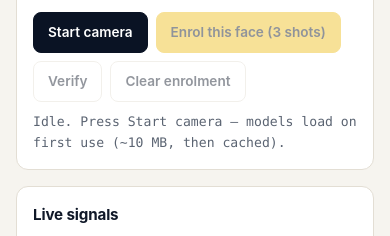
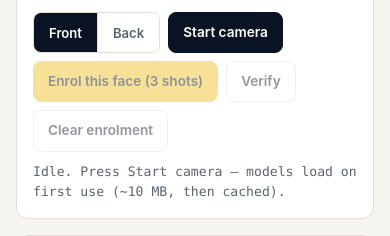
Before and after one commit to ooa-jain/attendance-portal, a Flask app: template templates/prototype.html in a window 390 px wide. Shown: the part 493-729 px from the top of the page. Run offline with Flask 3, Linux system fonts and the light colour scheme; the template is opened without the code that fills it, so the values that code supplies are empty; some libraries are stand-ins or nearby versions.

Commit message:
Prototype: add a front/back camera switch
The Scene panel is far more useful through a phone's back camera — hold the
phone over a book rather than turning the book around to face a laptop.

A Front/Back control sits beside Start camera. It can be set before starting
or switched while running; the previous stream's tracks are stopped so the
camera light goes out on the one being left.

Only the front view is mirrored. Flipping the canvas in CSS would have
mirrored Human's drawn labels and printed them backwards, so instead
filter.flip has Human analyse a flipped frame and the page draws
result.canvas, the frame Human actually worked on. Boxes land correctly and
text reads the right way round. The back camera is never mirrored, which is
what you want for reading anything with writing on it.

Resolution is now requested at 1280x720 instead of 640x480: a phone's back
camera has it to give and small text needs it.

If the device reports only one camera the Back button is disabled with a
note, since a desktop asking for the back camera usually just returns the
only camera present rather than failing.

Route tests still pass, with four added content checks covering the control,
the flip rule and the draw source. The camera itself is still untested here.

Co-Authored-By: Claude Opus 5 <noreply@anthropic.com>
Claude-Session: https://claude.ai/code/session_011s6ZBWNsK8UYoepUjHm2PE

```diff
--- a/templates/prototype.html
+++ b/templates/prototype.html
@@ -59,6 +59,14 @@
           color:var(--t2); border:1px solid var(--line); }
   .pill.on { background:var(--ok-bg); color:var(--ok); border-color:#BFE0CF; }
   #boot { font-size:.82rem; color:var(--t2); font-family:var(--mono); }
+  .seg { display:inline-flex; border:1px solid var(--line); border-radius:8px; overflow:hidden; }
+  .seg button {
+    border:0; border-radius:0; padding:9px 15px; font-size:.82rem; font-weight:600;
+    background:var(--card); color:var(--t2); cursor:pointer;
+  }
+  .seg button + button { border-left:1px solid var(--line); }
+  .seg button.on { background:var(--ink); color:#fff; }
+  .seg button:disabled { opacity:.4; cursor:not-allowed; }
   .objlist { display:flex; flex-wrap:wrap; gap:8px; min-height:34px; align-items:flex-start; }
   .objempty { color:var(--t3); font-size:.84rem; }
   .obj {
@@ -107,6 +115,10 @@
         <canvas id="overlay"></canvas>
       </div>
       <div class="row">
+        <div class="seg" id="camSeg">
+          <button type="button" class="on" data-mode="user">Front</button>
+          <button type="button" data-mode="environment">Back</button>
+        </div>
         <button id="btnStart" class="primary">Start camera</button>
         <button id="btnEnrol" class="gold" disabled>Enrol this face (3 shots)</button>
         <button id="btnVerify" disabled>Verify</button>
@@ -214,7 +226,7 @@
   const $ = id => document.getElementById(id);
   const video = $('video'), overlay = $('overlay'), boot = $('boot');
   const btnStart = $('btnStart'), btnEnrol = $('btnEnrol'),
-        btnVerify = $('btnVerify'), btnClear = $('btnClear');
+        btnVerify = $('btnVerify'), btnClear = $('btnClear'), camSeg = $('camSeg');
 
   let running = false, lastFace = null, enrolled = [];
 
@@ -249,6 +261,52 @@
     v.appendChild(document.createTextNode(body));
   }
 
+  // 'user' is the selfie camera, 'environment' the one on the back of a phone.
+  let facing = 'user';
+  let stream = null;
+
+  function stopStream() {
+    if (!stream) return;
+    for (const t of stream.getTracks()) t.stop();
+    stream = null;
+  }
+
+  async function openCamera(mode) {
+    stopStream();
+    stream = await navigator.mediaDevices.getUserMedia({
+      video: { facingMode: { ideal: mode }, width: { ideal: 1280 }, height: { ideal: 720 } },
+      audio: false,
+    });
+    video.srcObject = stream;
+    await video.play();
+    overlay.width = video.videoWidth || 640;
+    overlay.height = video.videoHeight || 480;
+
+    facing = mode;
+    // Mirror the selfie view only. Human flips the frame it analyses, so the
+    // boxes land on the right place and the labels stay the right way round —
+    // which a CSS flip of the whole canvas would not do.
+    human.config.filter.flip = (mode === 'user');
+
+    const track = stream.getVideoTracks()[0];
+    const settings = track ? track.getSettings() : {};
+    boot.textContent = 'Running — ' + (mode === 'user' ? 'front' : 'back') + ' camera, '
+                     + (settings.width || overlay.width) + '×' + (settings.height || overlay.height);
+  }
+
+  // Labels only appear after permission is granted, so this runs post-start.
+  async function countCameras() {
+    try {
+      const devices = await navigator.mediaDevices.enumerateDevices();
+      const cams = devices.filter(d => d.kind === 'videoinput');
+      if (cams.length < 2) {
+        const back = camSeg.querySelector('[data-mode="environment"]');
+        back.disabled = true;
+        back.title = 'This device reports only one camera.';
+      }
+    } catch (e) { /* enumeration is optional */ }
+  }
+
   async function start() {
     btnStart.disabled = true;
     try {
@@ -258,19 +316,12 @@
       await human.warmup();
 
       boot.textContent = 'Opening camera…';
-      const stream = await navigator.mediaDevices.getUserMedia({
-        video: { facingMode: 'user', width: 640, height: 480 }, audio: false,
-      });
-      video.srcObject = stream;
-      await video.play();
-
-      overlay.width = video.videoWidth || 640;
-      overlay.height = video.videoHeight || 480;
+      await openCamera(facing);
 
       running = true;
       btnEnrol.disabled = false;
       persist();
-      boot.textContent = 'Running — ' + human.version;
+      countCameras();
       loop();
     } catch (err) {
       btnStart.disabled = false;
@@ -286,7 +337,10 @@
     const t0 = performance.now();
     const result = await human.detect(video);
     const interp = human.next(result);
-    human.draw.canvas(video, overlay);
+    // result.canvas is the frame Human worked on — already flipped when the
+    // front camera is in use. Drawing the raw video instead would put the
+    // boxes on the wrong side of the picture.
+    human.draw.canvas(result.canvas || video, overlay);
     await human.draw.all(overlay, interp);
 
     const face = (result.face && result.face[0]) || null;
@@ -418,6 +472,22 @@
     });
   }
 
+  camSeg.addEventListener('click', async (e) => {
+    const btn = e.target.closest('button[data-mode]');
+    if (!btn || btn.disabled || btn.classList.contains('on')) return;
+    const mode = btn.dataset.mode;
+    camSeg.querySelectorAll('button').forEach(b => b.classList.toggle('on', b === btn));
+    if (!running) { facing = mode; return; }     // chosen before starting
+    try {
+      await openCamera(mode);
+    } catch (err) {
+      boot.textContent = 'Could not switch camera: ' + err.message;
+      // Put the highlight back where it was.
+      camSeg.querySelectorAll('button').forEach(
+        b => b.classList.toggle('on', b.dataset.mode === facing));
+    }
+  });
+
   btnStart.addEventListener('click', start);
   btnEnrol.addEventListener('click', enrol);
   btnVerify.addEventListener('click', verify);
```
Also changed, not shown: CHANGES.md (+26 -0 lines).
